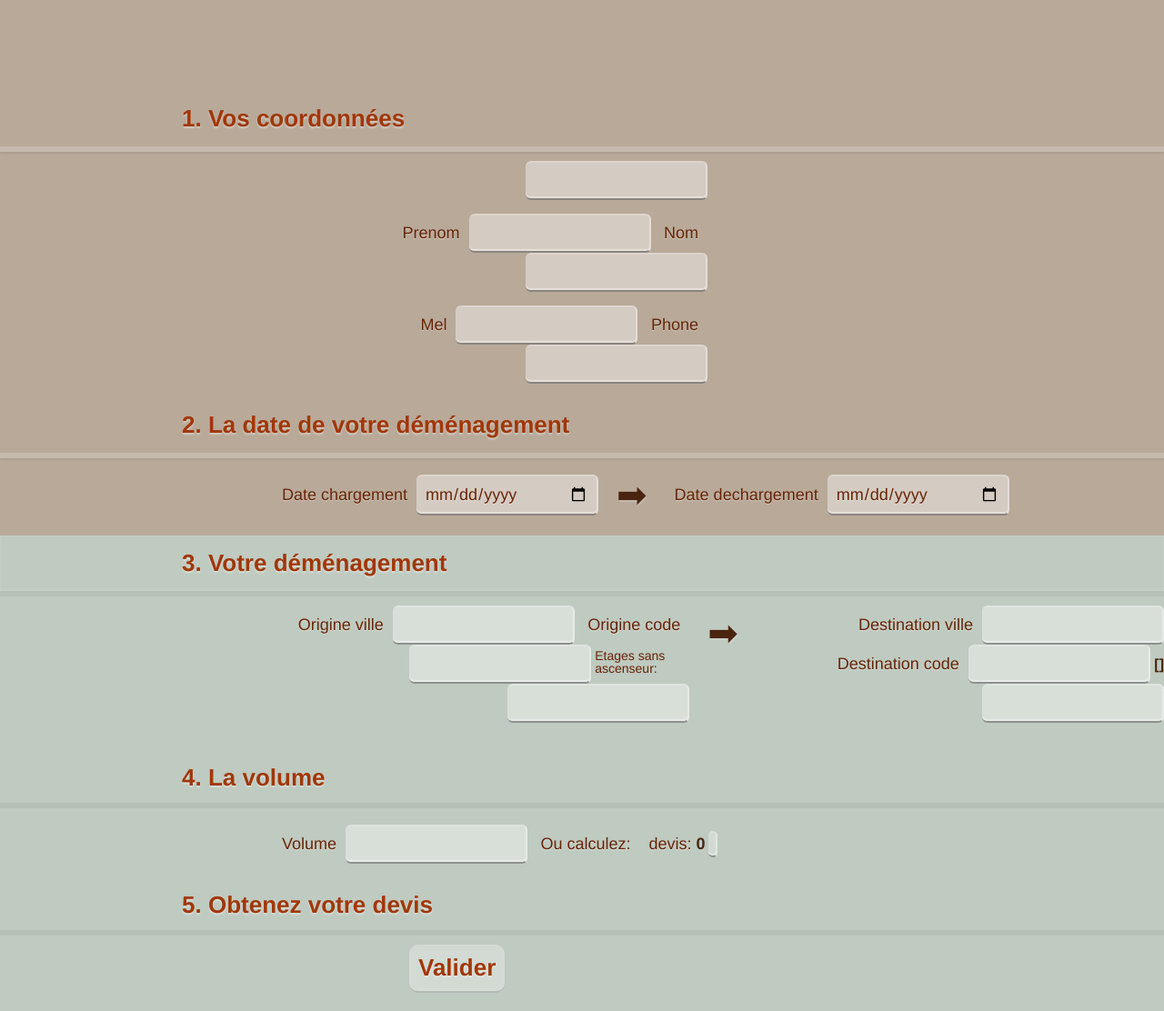
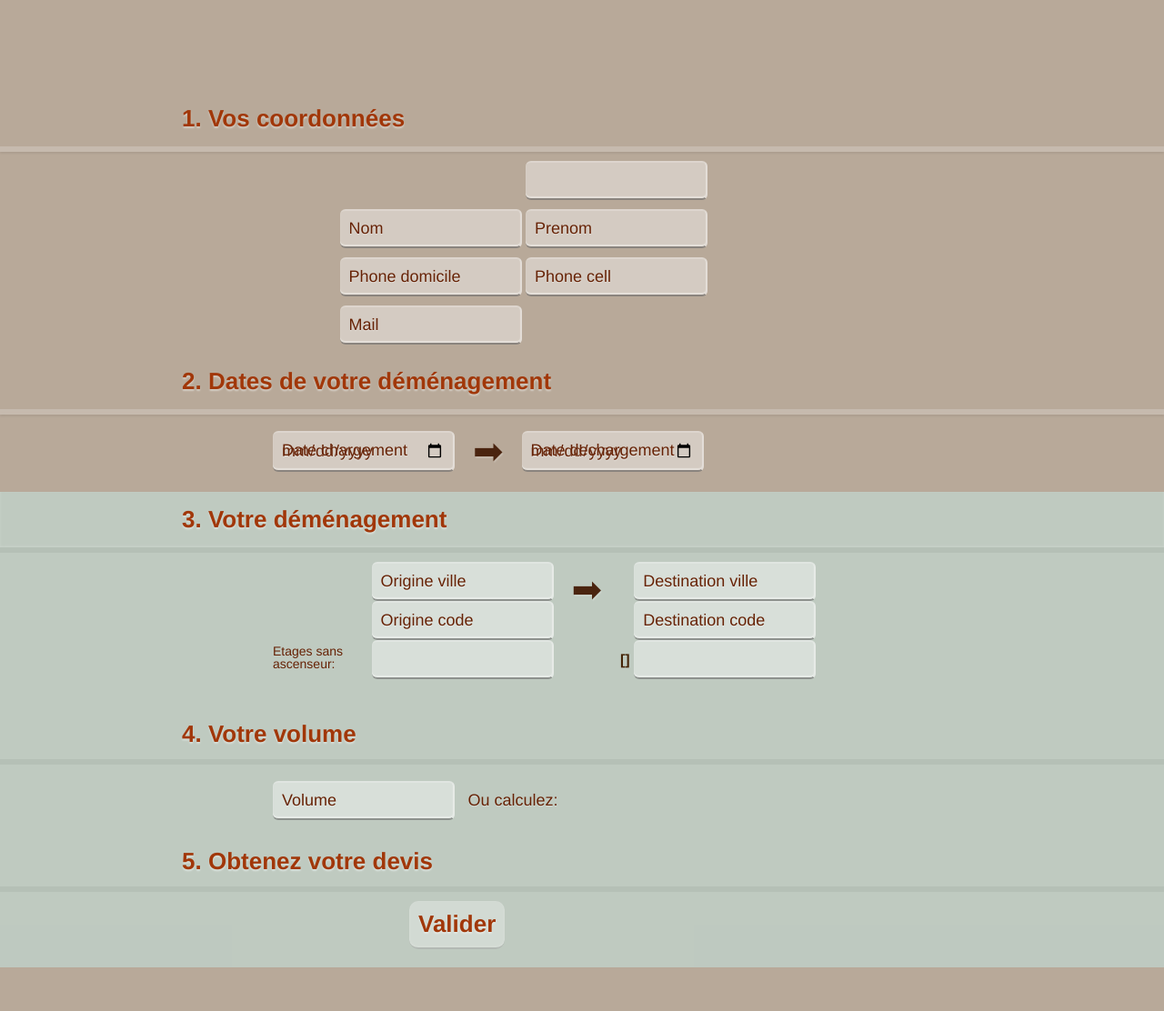
Before and after one commit to austing/Hakim, a Django app: template hakim/templates/moving/devis.html in a window 1280 px wide. Shown: the whole page at 91% size. After the commit the page ends 1064 px from the top, so only its background shows below. Run offline with Django 3.2, Linux system fonts and the light colour scheme; the template is opened without the code that fills it, so the values that code supplies are empty, except form fields; tables that the repository leaves empty hold one stand-in row (values such as "Sample post"); form fields are guessed from the names that the template uses; some libraries are stand-ins or nearby versions.

Commit message:
fixed date problem, used verbose labels, added tooltips

```diff
--- a/hakim/hakim/static/css/devis.css
+++ b/hakim/hakim/static/css/devis.css
@@ -210,7 +210,7 @@ display: inline-block;
 position: relative;
 padding: 0px;
 padding-right: 2px;
-padding-bottom: 15px;
+padding-bottom: 10px;
 }
 
 .break
@@ -563,3 +563,35 @@ font:20px "Helvetica Neue","HelveticaNeue",Helvetica,Arial,sans-serif;
 .ui-datepicker-title {
 font-weight: bold;
 }
+
+.fieldspan {
+display: inline-block;
+margin: 0;
+padding: 0;
+}
+
+.fieldspan label {
+position: absolute;
+}
+
+#horizontal-200px {
+width: 200px;
+display: inline-block;
+}
+
+
+.ui-tooltip {
+	padding: 8px;
+	position: absolute;
+	z-index: 9999;
+	max-width: 300px;
+	-webkit-box-shadow: 0 0 5px #aaa;
+	box-shadow: 0 0 5px #aaa;
+	background-color: rgba(255,255,255,0.8);
+font:20px "Helvetica Neue","HelveticaNeue",Helvetica,Arial,sans-serif;
+color: #442205;
+
+}
+body .ui-tooltip {
+	outline: 3px rgba(0,0,0,0.07) solid;
+}
--- a/hakim/templates/moving/devis.html
+++ b/hakim/templates/moving/devis.html
@@ -12,7 +12,7 @@
 <script type="text/javascript"  src="/static/js/jquery-1.9.0.min.js"></script>
 <script type="text/javascript"  src="/static/jquery-ui-1.9.2.custom/js/jquery-ui-1.9.2.custom.min.js"></script>
 
-{{ meublequantite_formset.media }}
+<script type="text/javascript" src="/static/js/meubles.js"></script>
 
 
 <script type="text/javascript" src="/static/js/jquery.infieldlabel.js"></script>
@@ -25,6 +25,8 @@ $(document).ready(function() {
 
   $( "#id_date_chargement" ).datepicker({ dateFormat: 'dd/mm/yy' });
   $( "#id_date_dechargement" ).datepicker({ dateFormat: 'dd/mm/yy' });
+
+  $(document).tooltip({show: { duration: 80 }, position: {my: "left+15 top-10", at: "left bottom", collision: "flipfit"}});
 $(window).load(function() {
    $('#ui-datepicker-div').addClass('jquerystyles');
 });
@@ -55,35 +57,38 @@ $(window).load(function() {
 <h3>1. Vos coordonnées</h3>
 <ul id="coordonnees">
     <li>
-        <span class="null {% if contact_form.civilite.errors %}errors{%endif%}">
+        <span class="fieldspan {% if contact_form.civilite.errors %}errors{%endif%}">
         {{ contact_form.civilite }}</span>
     </li>
     <li>
-        <span class="null {% if contact_form.prenom.errors %}errors{%endif%}">
+        <span class="fieldspan {% if contact_form.nom.errors %}errors{%endif%}" {% if contact_form.nom.errors %}title="{{contact_form.nom.errors.as_text}}"{% endif %}>
+        {{ contact_form.nom.label_tag }}{{ contact_form.nom }}</span>
+        <span class="fieldspan {% if contact_form.prenom.errors %}errors{%endif%}" {% if contact_form.prenom.errors %}title="{{contact_form.prenom.errors.as_text}}"{% endif %}>
         {{ contact_form.prenom.label_tag }}{{ contact_form.prenom }}</span>
-
-        <span class="null {% if contact_form.nom.errors %}errors{%endif%}">
-        {{ contact_form.nom.label_tag }}{{ contact_form.nom }}</span>
+    </li>
+    <li>
+        <span class="fieldspan {% if contact_form.phone_domicile.errors %}errors{%endif%}" {% if contact_form.phone_domicile.errors %}title="{{contact_form.phone_domicile.errors.as_text}}"{% endif %}>
+        {{ contact_form.phone_domicile.label_tag }}{{ contact_form.phone_domicile }}</span>
+        <span class="fieldspan {% if contact_form.phone_cell.errors %}errors{%endif%}" {% if contact_form.phone_cell.errors %}title="{{contact_form.phone_cell.errors.as_text}}"{% endif %}>
+        {{ contact_form.phone_cell.label_tag }}{{ contact_form.phone_cell }}</span>
     </li>
     <div class="break"></div>
     <li>
-        <span class="null {% if contact_form.mel.errors %}errors{%endif%}">
-        {{ contact_form.mel.label_tag }}{{ contact_form.mel }}</span>
-
-        <span class="null {% if contact_form.phone.errors %}errors{%endif%}">
-        {{ contact_form.phone.label_tag }}{{ contact_form.phone }}</span>
+        <span class="fieldspan {% if contact_form.mail.errors %}errors{%endif%}" {% if contact_form.mail.errors %}title="{{contact_form.mail.errors.as_text}}"{% endif %}>
+        {{ contact_form.mail.label_tag }}{{ contact_form.mail }}</span>
+        <div id="horizontal-200px"> </div>
     </li>
 </ul>
 
-<h3>2. La date de votre déménagement</h3>
+<h3>2. Dates de votre déménagement</h3>
 <ul id="calendrier">
     <li>
-        <span class="null {% if contact_form.date_chargement.errors %}errors{%endif%}">
+        <span class="fieldspan {% if contact_form.date_chargement.errors %}errors{%endif%}" {% if contact_form.date_chargement.errors %}title="{{contact_form.date_chargement.errors.as_text}}"{% endif %}>
         {{ contact_form.date_chargement.label_tag }}{{ contact_form.date_chargement }}</span>
     </li><li class="arrow">
         ➡
     </li><li>
-        <span class="null {% if contact_form.date_dechargement.errors %}errors{%endif%}">
+        <span class="fieldspan {% if contact_form.date_dechargement.errors %}errors{%endif%}" {% if contact_form.date_dechargement.errors %}title="{{contact_form.date_dechargement.errors.as_text}}"{% endif %}>
         {{ contact_form.date_dechargement.label_tag }}{{ contact_form.date_dechargement }}</span>
     </li>
 </ul>
@@ -92,22 +97,23 @@ $(window).load(function() {
 <h5>3. Votre déménagement</h5>
 <ul id="demenagement">
     <li>
-        <span class="null {% if contact_form.origine_ville.errors %}errors{%endif%}">
+        <span class="fieldspan {% if contact_form.origine_ville.errors %}errors{%endif%}" {% if contact_form.origine_ville.errors %}title="{{contact_form.origine_ville.errors.as_text}}"{% endif %}>
         {{ contact_form.origine_ville.label_tag }}{{ contact_form.origine_ville }}</span>
-
-        <span class="null {% if contact_form.origine_code.errors %}errors{%endif%}">
+    <div class="break"></div>
+        <span class="fieldspan {% if contact_form.origine_code.errors %}errors{%endif%}" {% if contact_form.origine_code.errors %}title="{{contact_form.origine_code.errors.as_text}}"{% endif %}>
         {{ contact_form.origine_code.label_tag }}{{ contact_form.origine_code }}</span>
-
+    <div class="break"></div>
 
         <div id="etages">Etages sans<br>ascenseur:</div>
         {{ contact_form.origine_etages_sans_ascenseur }}
     </li>
     <li class="arrow">➡</li>
     <li>
-    <span class="null {% if contact_form.destination_ville.errors %}errors{%endif%}">{{ contact_form.destination_ville.label_tag }}{{ contact_form.destination_ville }}</span>
-
-        <span class="null {% if contact_form.destination_code.errors %}errors{%endif%}">
+    <span class="fieldspan {% if contact_form.destination_ville.errors %}errors{%endif%}" {% if contact_form.destination_ville.errors %}title="{{contact_form.destination_ville.errors.as_text}}"{% endif %}>{{ contact_form.destination_ville.label_tag }}{{ contact_form.destination_ville }}</span>
+    <div class="break"></div>
+        <span class="fieldspan {% if contact_form.destination_code.errors %}errors{%endif%}" {% if contact_form.destination_code.errors %}title="{{contact_form.destination_code.errors.as_text}}"{% endif %}>
         {{ contact_form.destination_code.label_tag }}{{ contact_form.destination_code }}</span>
+    <div class="break"></div>
 
         {{ contact_form.destination_etages_sans_ascenseur.errors }}
         {{ contact_form.destination_etages_sans_ascenseur }}
@@ -115,18 +121,18 @@ $(window).load(function() {
 </ul>
 
 
-<h6>4. La volume</h6>
+<h6>4. Votre volume</h6>
 
 <ul id="volume">
     <li>
-        <span class="null {% if contact_form.volume.errors %}errors{%endif%}">
+        <span class="fieldspan {% if contact_form.volume.errors %}errors{%endif%}" {% if contact_form.volume.errors %}title="{{contact_form.volume.errors.as_text}}"{% endif %}>
         {{ contact_form.volume.label_tag }}{{ contact_form.volume }}</span>
 
 <div id="devis-option">
 Ou calculez:
 </div>
 <div id="devis">
-<label>devis:</label><span id="volume-estimate">0</span> <a id="volume-link"></a>
+<label>devis:</label><span id="volume-estimate">0</span> m<sup>3</up> <a id="volume-link"></a>
 </div>
 
     </li>
```
Also changed, not shown: hakim/moving/forms.py (+6 -1 lines), hakim/moving/models.py (+11 -10 lines), hakim/hakim/static/js/jquery.infieldlabel.js (added).
